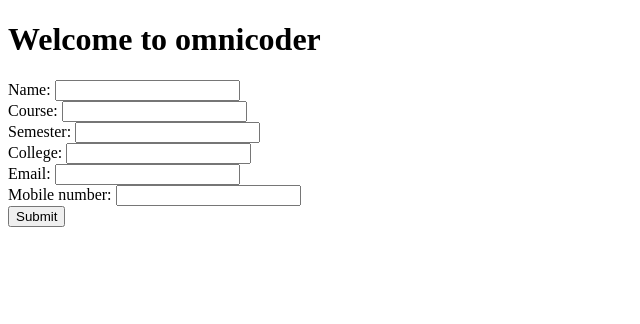
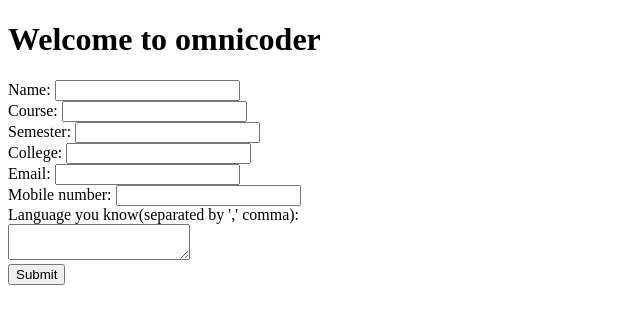
Before and after one commit to adi0509/omnicoder, a PHP site: page / in a window 1280 px wide. Shown: the top 324 px of the page, without its empty margins (0-640 px from the left). Run offline with PHP 8.4, Linux system fonts and the light colour scheme; data that the repository does not hold is empty.

Commit message:
Update index.php

```diff
--- a/omnicoder/index.php
+++ b/omnicoder/index.php
@@ -27,12 +27,12 @@
 	}
 
 	//to register in database
-	function register($name, $course, $semester, $college, $email, $mobile)
+	function register($name, $course, $semester, $college, $email, $mobile, $language)
 	{
 		// echo($name."  ".$course."  ".$semester."  ".$college."  ".$email."  ".$mobile);
 		$db = mysqli_connect('localhost', 'root', '', 'omnicoder');
 		$ip = get_client_ip();
-		$sql = "INSERT INTO student(ip, name, course, semester, college, email, mobile) VALUES('$ip', '$name', '$course', '$semester', '$college', '$email', '$mobile' )";
+		$sql = "INSERT INTO student(ip, name, course, semester, college, email, mobile, language) VALUES('$ip', '$name', '$course', '$semester', '$college', '$email', '$mobile', '$language' )";
 
 		mysqli_query($db, $sql);
 
@@ -85,6 +85,8 @@
 			<input type="text" name="email"><br>
 			<span id="ques">Mobile number: </span>
 			<input type="text" name="mobile"><br>
+			<span id="ques">Language you know(separated by ',' comma): </span><br>
+			<textarea name="language"></textarea><br>
 
 			<input type="submit" name="sbt">
 		</form>
@@ -102,8 +104,9 @@
 				$college = $_POST['college'];
 				$email = $_POST['email'];
 				$mobile = $_POST['mobile'];
+				$language = $_POST['language'];
 				registerSolution();
-				register($name, $course, $semester, $college, $email, $mobile);
+				register($name, $course, $semester, $college, $email, $mobile, $language);
 
 
 			}
```
